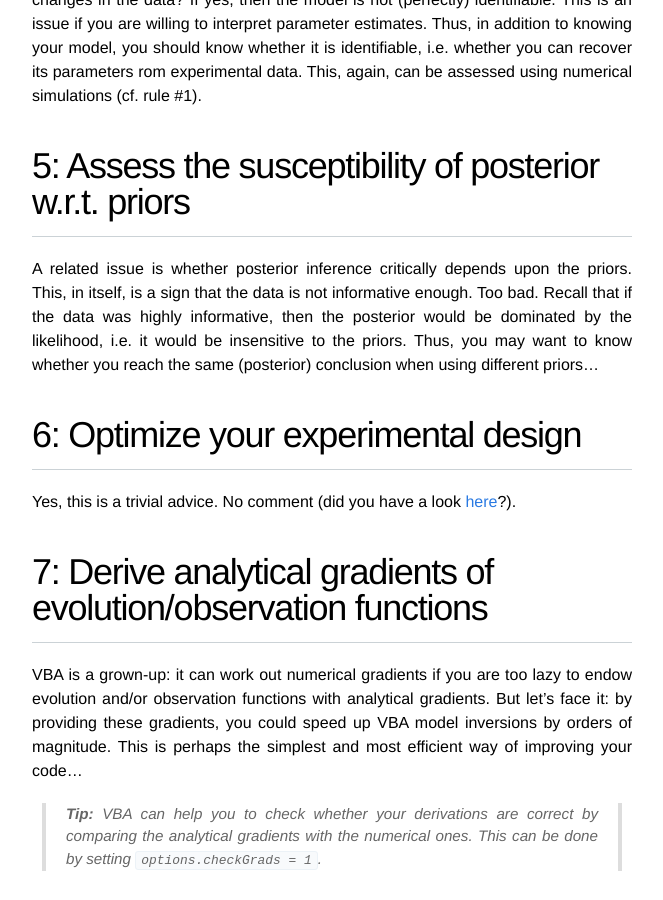
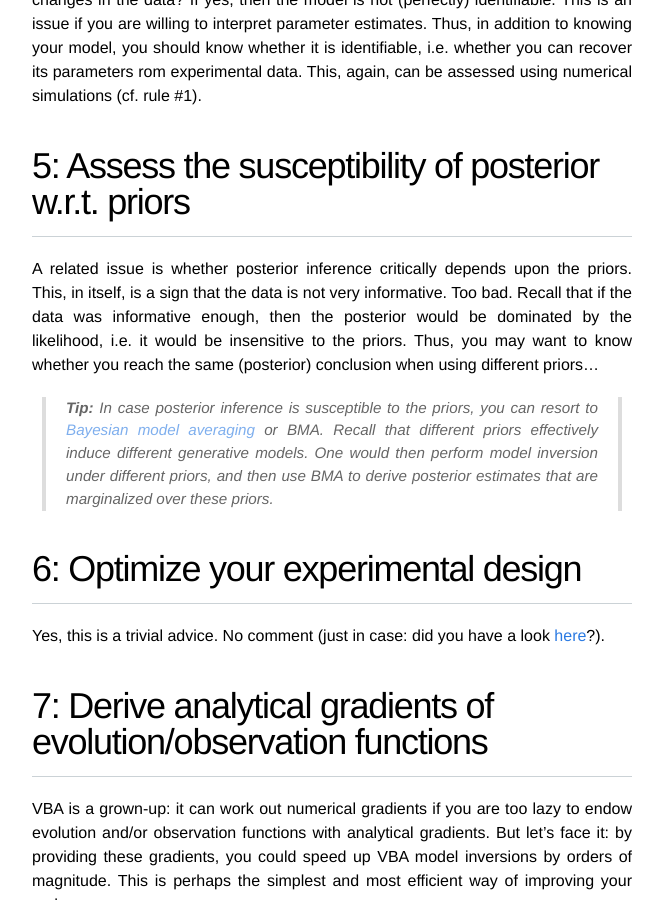
Before and after one commit to MBB-team/VBA-toolbox, a Jekyll site: the page built from _wiki/10-simple-rules.md, in a window 1280 px wide and 900 px high, scrolled down 2066 px. Shown: the whole window, without its empty margins (308-971 px from the left). Built offline with Jekyll 4.4.1, drawn with Linux system fonts in a browser that asks for light colours; nearby versions of some CDN libraries.

Commit message:
Update 10-simple-rules.md

```diff
--- a/_wiki/10-simple-rules.md
+++ b/_wiki/10-simple-rules.md
@@ -45,13 +45,15 @@ Interesting models typically include a few unknown parameters, which can be adju
 
 # 5: Assess the susceptibility of posterior w.r.t. priors
 
-A related issue is whether posterior inference critically depends upon the priors. This, in itself, is a sign that the data is not informative enough. Too bad. Recall that if the data was highly informative, then the posterior would be dominated by the likelihood, i.e. it would be insensitive to the priors. Thus, you may want to know whether you reach the same (posterior) conclusion when using different priors...
+A related issue is whether posterior inference critically depends upon the priors. This, in itself, is a sign that the data is not very informative. Too bad. Recall that if the data was informative enough, then the posterior would be dominated by the likelihood, i.e. it would be insensitive to the priors. Thus, you may want to know whether you reach the same (posterior) conclusion when using different priors...
+
+> **Tip:** In case posterior inference *is* susceptible to the priors, you can resort to [Bayesian model averaging]({{ site.baseurl }}/wiki/VBA-BMA) or BMA. Recall that different priors effectively induce different generative models. One would then perform model inversion under different priors, and then use BMA to derive posterior estimates that are marginalized over these priors.
 
 
 
 # 6: Optimize your experimental design
 
-Yes, this is a trivial advice. No comment (did you have a look [here]({{ site.baseurl }}/wiki/Optimizing-the-experimental-design)?).
+Yes, this is a trivial advice. No comment (just in case: did you have a look [here]({{ site.baseurl }}/wiki/Optimizing-the-experimental-design)?).
 
 
 # 7: Derive analytical gradients of evolution/observation functions
```
